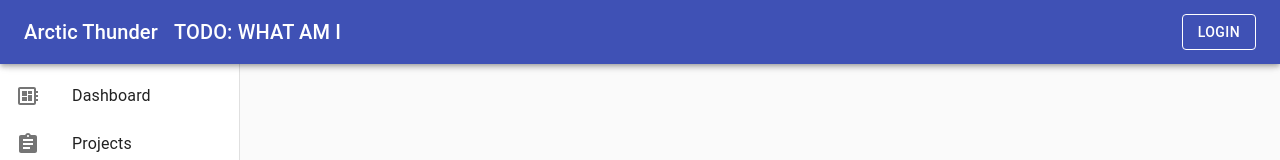
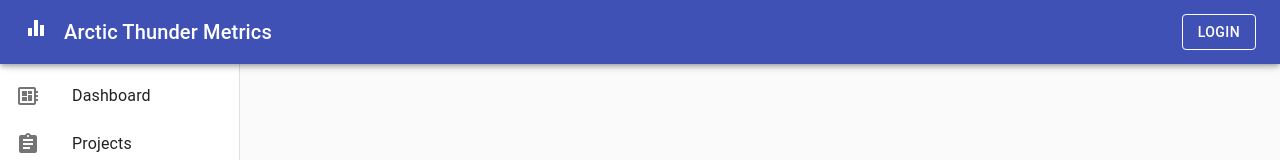
Before and after one commit to Arctic-Thunder/at-metrics-user, a React (Create React App) app in the folder metricsui/: page / in a window 1280 px wide. Shown: the top 160 px of the page. Built offline with nearby package versions, Linux system fonts and the light colour scheme.

Commit message:
Small changes to menu bar

```diff
--- a/metricsui/src/components/MenuBar.js
+++ b/metricsui/src/components/MenuBar.js
@@ -1,4 +1,5 @@
-import React from 'react'
+import React from 'react';
+import Icon from '@material-ui/core/Icon';
 import {
     BrowserRouter as Router,
     Route,
@@ -18,6 +19,11 @@ import {
     Typography,
     Button,
  } from '@material-ui/core'
+
+ import {
+    Timeline,
+    Equalizer,
+} from '@material-ui/icons'
 
 import SidePanel from './SidePanel'
 import LoginDialog from './LoginDialog'
@@ -61,10 +67,10 @@ export default function MenuBar() {
                 <AppBar position="fixed" className={classes.appBar}>
                     <Toolbar>
                         <Typography variant="h6" className={classes.menuButton}>
-                            Arctic Thunder
+                            <Equalizer />
                         </Typography>
                         <Typography align="left" variant="h6" className={classes.title}>
-                            TODO: WHAT AM I
+                            Arctic Thunder Metrics
                         </Typography>
                         <Button variant="outlined" color="inherit" onClick={handleClickLogin}>Login</Button>
                         <LoginDialog onClose={handleClose} open={open} />
```
Also changed, not shown: metricsui/src/components/SidePanel.js (line endings or trailing spaces).
